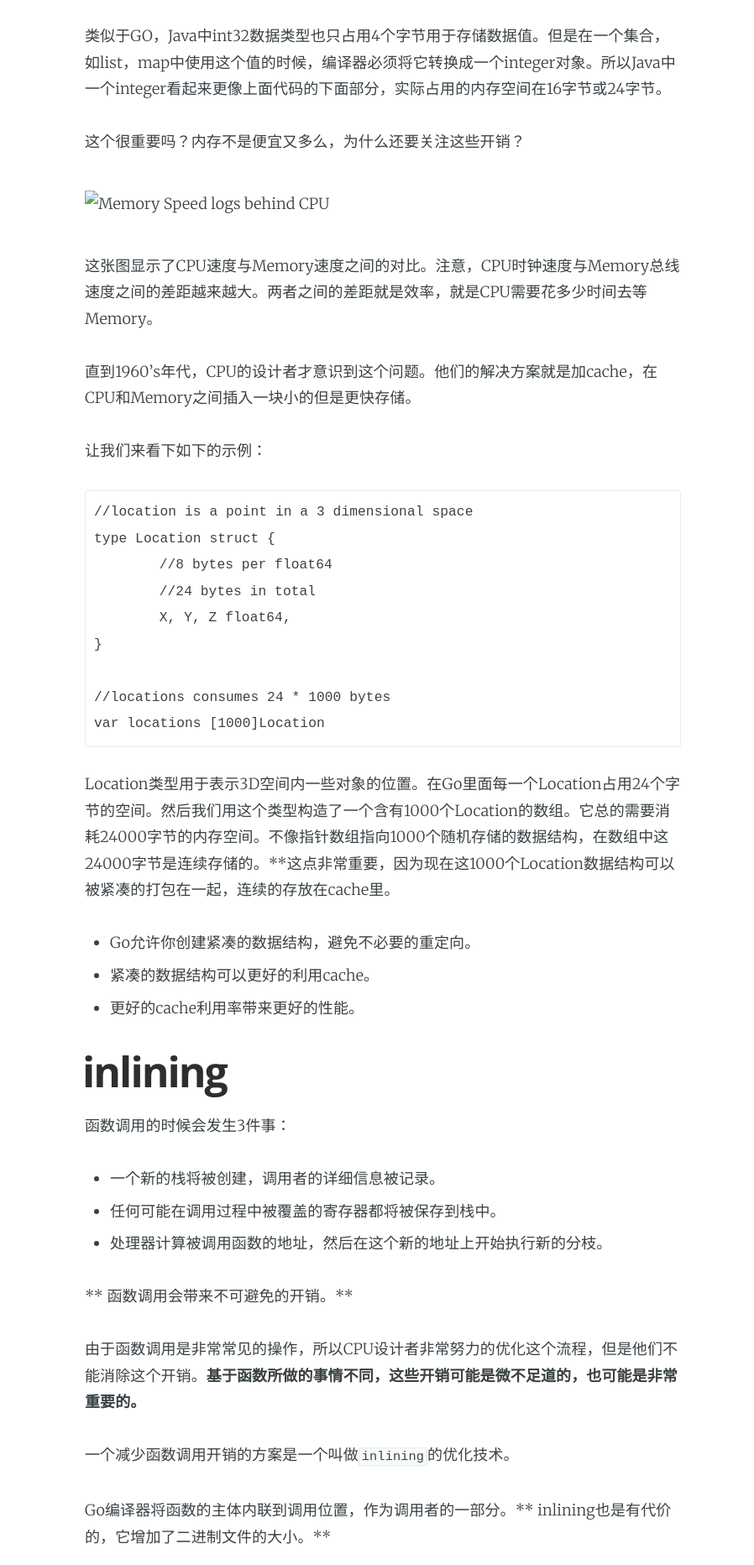
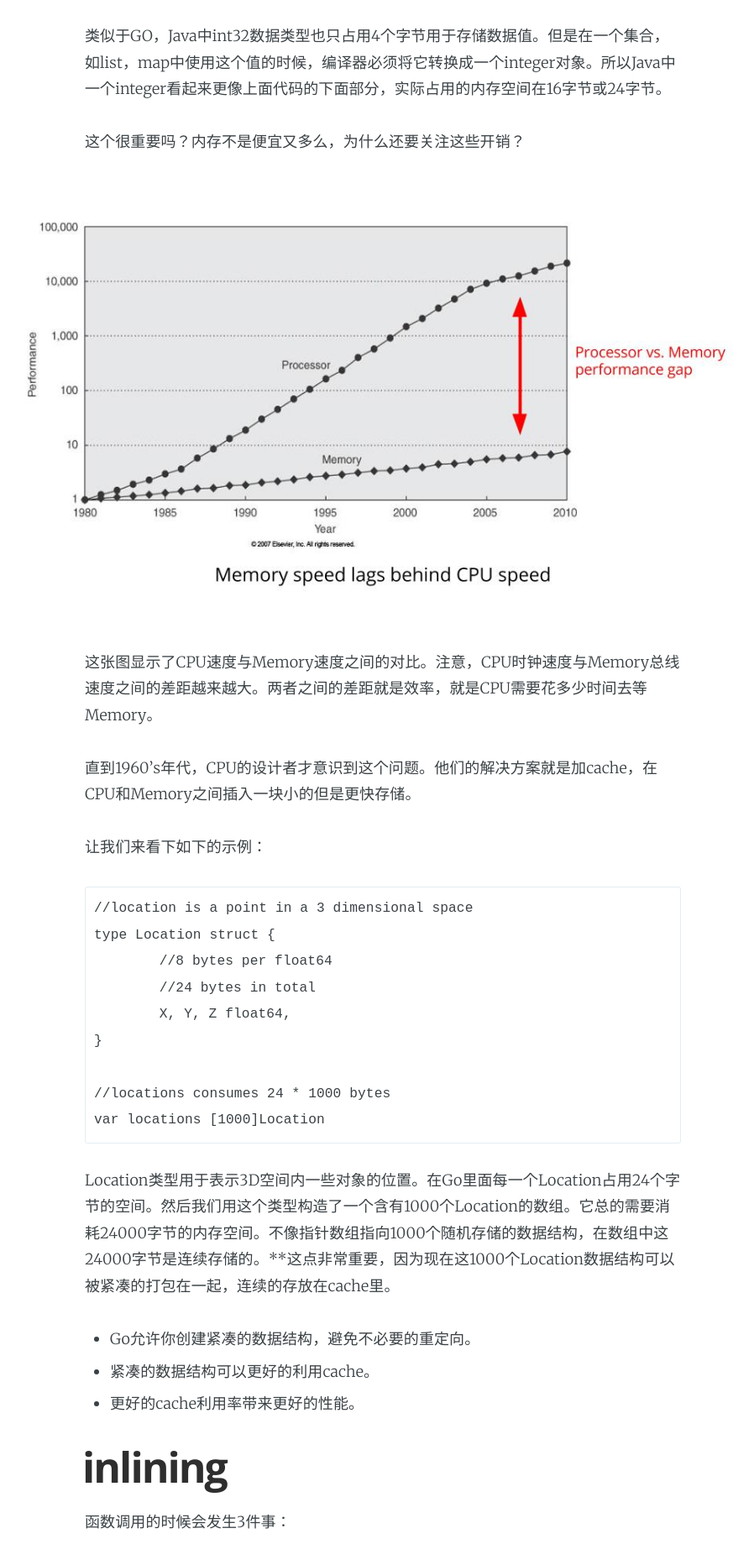
Before and after one commit to xingwangc/xingwangc.github.io, a Jekyll site: the page built from _posts/2018-01-08-[译]5个能让Go更快的技巧.md, in a window 1280 px wide. Shown: the part 2075-3939 px from the top of the page at 84% size, without its empty margins (184-1082 px from the left). Built offline with Jekyll 4.4.1, drawn with Linux system fonts in a browser that asks for light colours.

Commit message:
Fix the picture including issue

```diff
--- a/_posts/2018-01-08-[译]5个能让Go更快的技巧.md
+++ b/_posts/2018-01-08-[译]5个能让Go更快的技巧.md
@@ -64,7 +64,7 @@ Java
 
 这个很重要吗？内存不是便宜又多么，为什么还要关注这些开销？
 
-![Memory Speed logs behind CPU](assets/images/CPU-Memory-Speed-Gap.jpg)
+![Memory Speed logs behind CPU](/assets/images/CPU-Memory-Speed-Gap.jpg)
 
 这张图显示了CPU速度与Memory速度之间的对比。注意，CPU时钟速度与Memory总线速度之间的差距越来越大。两者之间的差距就是效率，就是CPU需要花多少时间去等Memory。
 
@@ -155,7 +155,7 @@ Go的实现非常简单。编译的时候，任何符合内联的小函数都将
 
 下面这张图显示了编译后的`util.a`的内容，源代码稍微做了一些转换以方便编译器能快速的处理。它可以使用源代码中的函数，而不是插入一个对`util.Max`的编译版本的调用。
 
-![util_a.jpg](assets/images/util_a.jpg)
+![util_a.jpg](/assets/images/util_a.jpg)
 
 拥有函数的源，还是可以实现其他的优化。比如，死代码消除（Dead code eliminate）
 
@@ -187,7 +187,7 @@ func Expensive() {
 
 它仅仅意味着在堆（heap)上分配内存是有代价的。每一次从GC开始运行直到内存被从堆中释放，都是一次会耗费CPU时间的债务。
 
-![进程地址空间](assets/images/process address space.jpg)
+![进程地址空间](/assets/images/process address space.jpg)
 
 除了从堆上分配内存外，还有另外一个地方可以分配内存，就栈。
 
@@ -247,7 +247,7 @@ func CenterCursor() {
 
 虽然变量`c`是使用`new`分配的空间，但是它仍然不会被存储在堆上，因为没有对`c`的引用会逃离函数`CenterCursor`。
 
-![Escape Analysis行为](assets/images/escape analysis in action.jpg)
+![Escape Analysis行为](/assets/images/escape analysis in action.jpg)
 
 Go默认情况下优化总是打开的。你可以通过指定`-gcflags=-m`选项查看编译器的`Escape Analysis`和`inlining`决定。
 
@@ -281,7 +281,7 @@ Goroutines是Go并发的基础。让我们稍微回顾一下历史，探讨下
 
 ## Processor Registers
 
-![processor registers](assets/images/processor registers.jpg)
+![processor registers](/assets/images/processor registers.jpg)
 
 现代处理器有数量让你感觉到惊讶的寄存器数量。把它们都列出来有点困难。这里列出来的只是给你一个直观的感受，存储和恢复它们需要花费多少时间。
 
@@ -309,7 +309,7 @@ Goroutines调度发生的点：
 * Blocking syscall，比如文件和网络操作。
 * Garbage collection
 
-![goroutine example](assets/images/goroutine example.jpg)
+![goroutine example](/assets/images/goroutine example.jpg)
 
 这个示例展示了前面描述的一个调度点。Thread沿着箭头的顺序，从左侧的`ReadFile`开始。然后遇到了`os.Open`，这将发生阻塞直到文件操作结束，所以调度器将这个线程切换到执行右边的`Process`函数。
 
@@ -317,7 +317,7 @@ CPU继续执行右边的程序，直到读取`c` channel发生阻塞，并且这
 
 这时右边的阻塞条件已经在左边执行时被解除了，调度器又将线程切换到右边继续执行，直到写channel`c`又发生阻塞。然后在左边的阻塞结束，数据可用时，调度器又将线程切回左边。执行完毕后再切回右边。
 
-![blocking syscalls](assets/images/blocking syscalls.jpg)
+![blocking syscalls](/assets/images/blocking syscalls.jpg)
 
 上图展示了`runtime.Syscall`函数的底层实现，这个函数是所有`os`包的函数的基础。任何时候你的代码需要执行一次系统调用时，都会经过这个函数。
 
@@ -327,17 +327,17 @@ CPU继续执行右边的程序，直到读取`c` channel发生阻塞，并且这
 
 前面我们讨论了Goroutines是如果降低了管理成千上万个并发线程的开销的。这一节我们将继续讲Goroutines的故事，这是有关栈管理的。
 
-![process address space asign](assets/images/process address space asign.jpg)
+![process address space asign](/assets/images/process address space asign.jpg)
 
 这张图暂时了一个进程的内存布局，我们关注的重点的堆和栈的位置。
 
 传统上，在一个进程的地址空间内，堆空间位于内存的底部只是在text段上面，然后是向上增长的。栈则是位于虚拟地址空间的顶部，然后是向下增长的。
 
-![guard page](assets/images/guard page.jpg)
+![guard page](/assets/images/guard page.jpg)
 
 由于堆和栈相互覆盖可能会造成非常严重的后果，操作系统通常在堆和栈之间之前分配一段不可写的内存区域用于确保它们不会有冲突造成程序退出。这个称作`guard page`,它有效的限制了栈空间的大小，通常是几M的数量级（使用ulimit可以查看，通常Linux默认是8M）。
 
-![thread stacks and guard process](assets/images/thread stacks and guard pages.jpg)
+![thread stacks and guard process](/assets/images/thread stacks and guard pages.jpg)
 
 前面我们已经讨论了线程共享地址空间，所以对于每一个线程它必须有自己的栈空间。因为很难预测一个特定的线程需要的栈空间的大小，大量的地址空间被预留给每个线程的栈已经一个紧随的guard page。期望的就是这些预留的栈空间被实际需要的要大，而且guard page永远不会被击中。缺点就是，随着你线程数量的增加，可用的地址空间越来越小。
 
@@ -358,7 +358,7 @@ Go的编译器不使用guard pages，而是将检查作为每一个函数调用
 
 ## Segmented Stacks
 
-![Segmented Stacks](assets/images/Segmented Stacks(Go1.0-1.2).jpg)
+![Segmented Stacks](/assets/images/Segmented Stacks(Go1.0-1.2).jpg)
 
 这张图展示了Go1.2中栈是如何被管理的。当`G`调用`H`时，没有足够的空间供`H`运行，所以runtime从堆上分配了一段新的栈帧，然后在这个新的栈segment上运行`H`。在`H`返回时，这段栈空间将在运行`G`前被释放然后还给堆。
 
@@ -376,7 +376,7 @@ func G(items []string) {
 
 这段代码中，函数`G`的内部循环会多次调用函数`H`。如上图所示，调用`H`时没有足够的栈空间，就会造成每次调用都会有`stack split`。**这就是已知的`hot split`问题**。
 
-![Copying Stacks](assets/images/copying stacks(Go1.3).jpg)
+![Copying Stacks](/assets/images/copying stacks(Go1.3).jpg)
 
 为了解决`hot split`问题，Go1.3开始采用新的栈管理方法。如果goroutine的栈空间太小，新的管理方法不会增加和移除新的栈segment，而是会分配一个新的更大的栈。然后旧栈空间的内容将被拷贝到新的栈空间，然后Goroutine在新的更大的栈空间上运行。
 
```
Also changed, not shown: _posts/2018-01-03-[原]kubernetes1.1版本上遇到的坑.md (+3 -3 lines).
